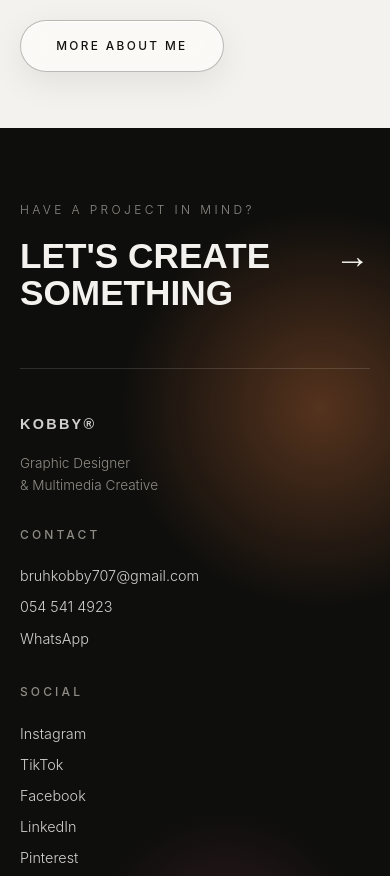
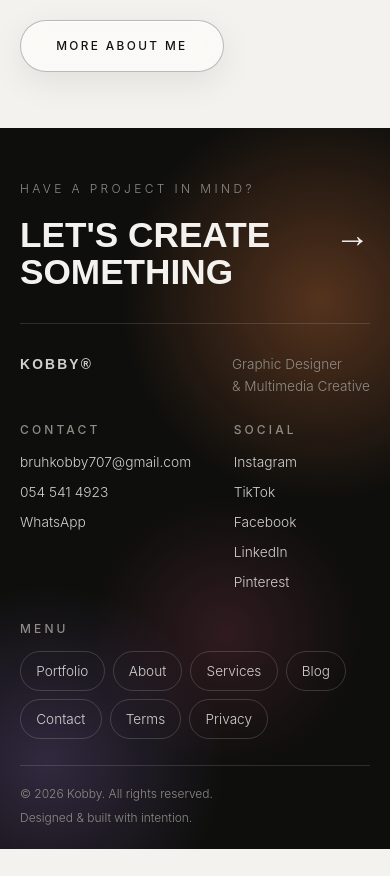
Before and after one commit to Bruhkobby/kobby-portfolio, a plain HTML site: page index.html in a window 390 px wide. Shown: the part 2020-2896 px from the top of the page. After the commit the page ends 2869 px from the top, so only its background shows below. Drawn offline with nearby package versions, Linux system fonts and the light colour scheme; no server answers.

Commit message:
Compact footer on phones (about 40% shorter)
Brand row on top, Contact and Social side by side, menu links as pills.

Co-Authored-By: Claude Sonnet 5.5 <noreply@anthropic.com>
Claude-Session: https://claude.ai/code/session_014ERds1mg76WsiCFTVfpSGq

```diff
--- a/css/responsive.css
+++ b/css/responsive.css
@@ -102,8 +102,19 @@
   .post-row { grid-template-columns: 1fr; gap: 0.6rem; }
   .post-tag { text-align: left; }
 
-  .footer-grid { grid-template-columns: 1fr; gap: 1.8rem; }
-  .footer-bottom { flex-direction: column; gap: 0.4rem; }
+  /* Compact footer on phones: brand on top, Contact and Social side by side,
+     the menu links as a wrapping row of small pills (instead of one long column) */
+  .site-footer { padding-top: 3.2rem; padding-bottom: 1.4rem; }
+  .footer-cta { margin-bottom: 2rem; }
+  .footer-grid { grid-template-columns: 1.45fr 1fr; gap: 1.4rem 1rem; padding: 1.6rem 0; }
+  .footer-grid > .footer-col:first-child { grid-column: 1 / -1; display: flex; align-items: baseline; justify-content: space-between; gap: 0.4rem 1rem; flex-wrap: wrap; }
+  .footer-grid > .footer-col:first-child p { margin-top: 0; }
+  .footer-grid > .footer-col:last-child { grid-column: 1 / -1; display: flex; flex-wrap: wrap; gap: 0.5rem; align-items: center; }
+  .footer-grid > .footer-col:last-child h3 { flex-basis: 100%; margin-bottom: 0.3rem; }
+  .footer-grid > .footer-col:last-child a { display: inline-flex; align-items: center; min-height: 40px; padding: 0.3rem 0.95rem; border: 1px solid rgba(244, 242, 238, 0.2); border-radius: 999px; font-size: 0.85rem; }
+  .footer-col a { overflow-wrap: anywhere; font-size: 0.86rem; }
+  .footer-col h3 { margin-bottom: 0.5rem; }
+  .footer-bottom { flex-direction: column; gap: 0.3rem; padding-top: 1.1rem; }
 
   .statement-text { margin-bottom: 2rem; }
 }
--- a/index.html
+++ b/index.html
@@ -75,7 +75,7 @@
   <link rel="preconnect" href="https://fonts.gstatic.com" crossorigin />
   <link href="https://fonts.googleapis.com/css2?family=Inter:wght@300;400;500;600&family=Syne:wght@500;600;700;800&display=swap" rel="stylesheet" />
   <link rel="stylesheet" href="css/style.css?v=12" />
-  <link rel="stylesheet" href="css/responsive.css?v=9" />
+  <link rel="stylesheet" href="css/responsive.css?v=10" />
   <link rel="stylesheet" href="css/glass.css?v=3" />
   <script src="js/theme.js?v=1"></script>
 </head>
```
Also changed, not shown: about.html (+1 -1 lines), blog.html (+1 -1 lines), blog/12-principles-of-animation-for-motion-designers.html (+1 -1 lines), blog/colour-contrast-for-designers.html (+1 -1 lines), blog/how-to-brief-a-designer.html (+1 -1 lines), blog/logo-file-formats-explained.html (+1 -1 lines), blog/six-video-cuts-every-beginner-should-know.html (+1 -1 lines), blog/what-a-brand-identity-includes.html (+1 -1 lines), contact.html (+1 -1 lines), portfolio.html (+1 -1 lines), privacy.html (+1 -1 lines), project.html (+1 -1 lines), services.html (+1 -1 lines), terms.html (+1 -1 lines).
